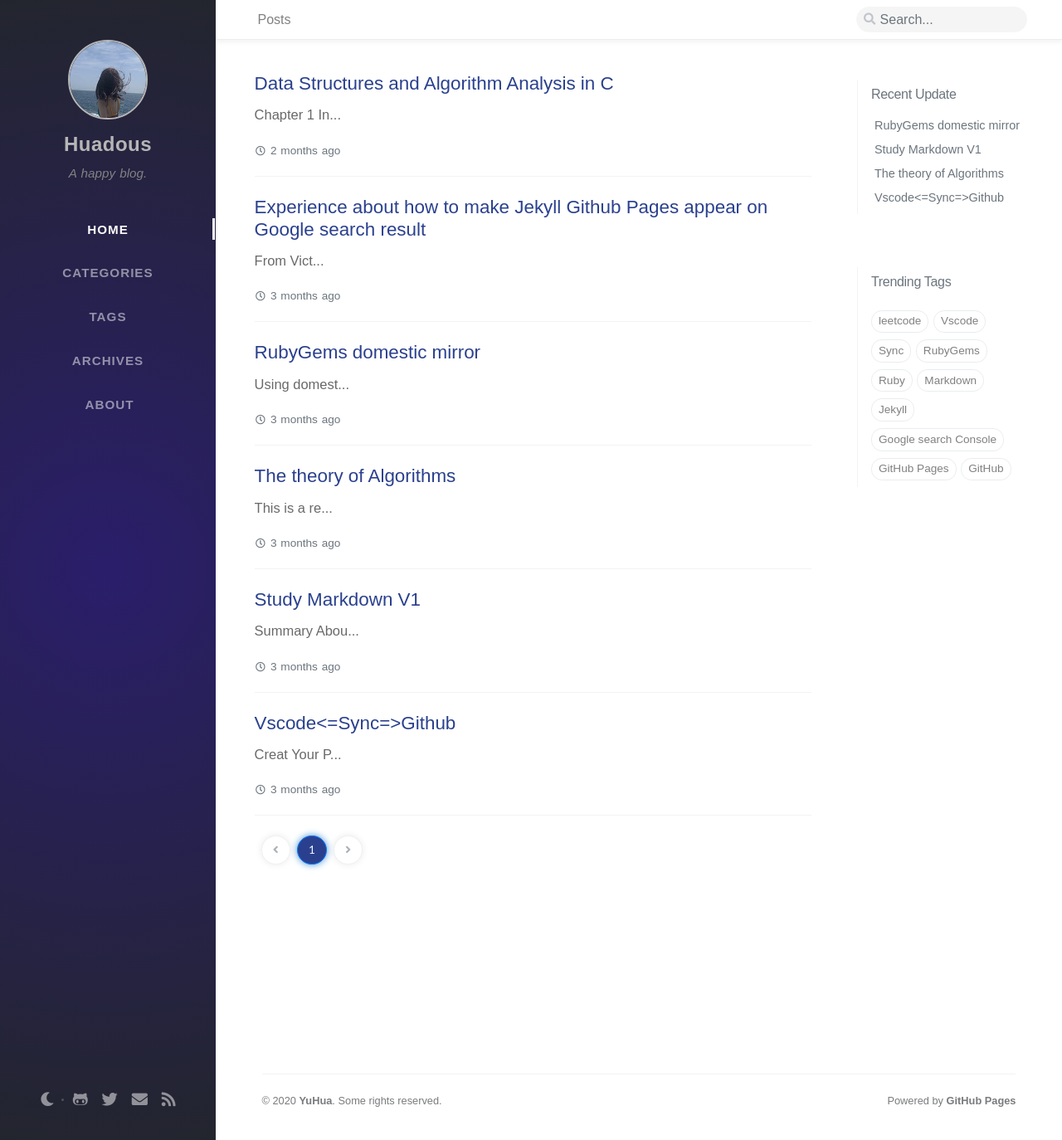
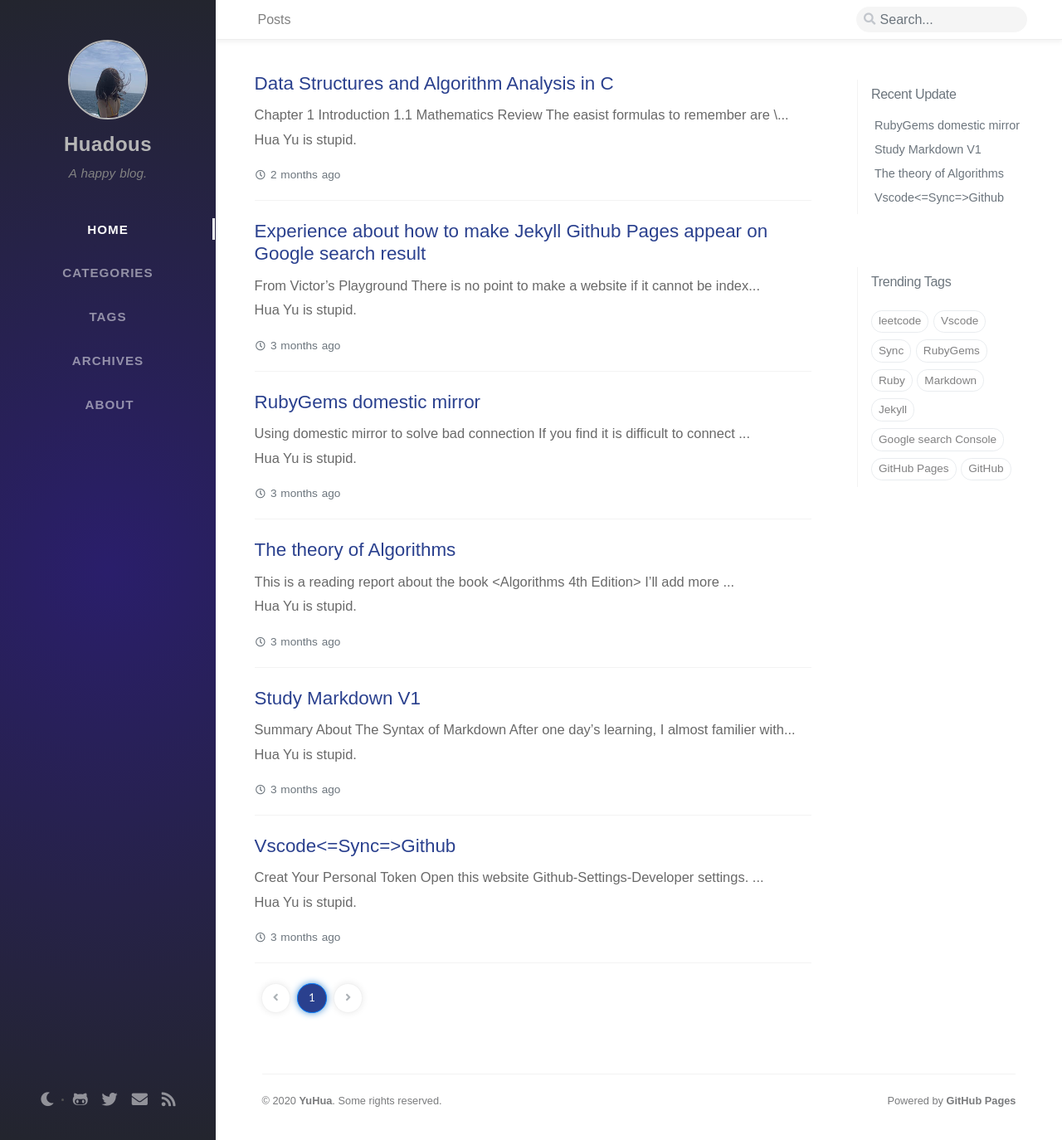
Before and after one commit to Huadous/huadous.github.io, a Jekyll site: the page built from index.html, in a window 1280 px wide and 1374 px high. Shown: the whole window at 83% size. Built offline with Jekyll 4.4.1, drawn with Linux system fonts in a browser that asks for light colours; nearby versions of some CDN libraries; some web fonts are replaced; the list of posts is cut into pages by our own code; comment, search, counter and statistics services are not loaded.

Commit message:
Update home.html

```diff
--- a/_layouts/home.html
+++ b/_layouts/home.html
@@ -15,7 +15,10 @@ layout: page
     </h1>
     <div class="post-content">
       <p>
-      {{ post.content | strip_html | truncate: 15 }}
+      {{ post.content | strip_html | truncate: 90 }}
+      </p>
+      <p>
+        Hua Yu is stupid.
       </p>
     </div>
 
```
